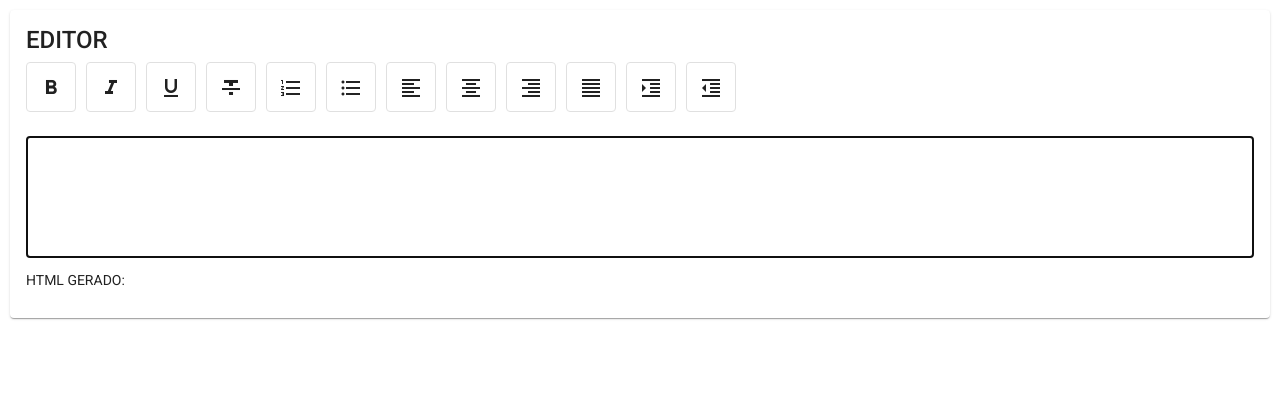
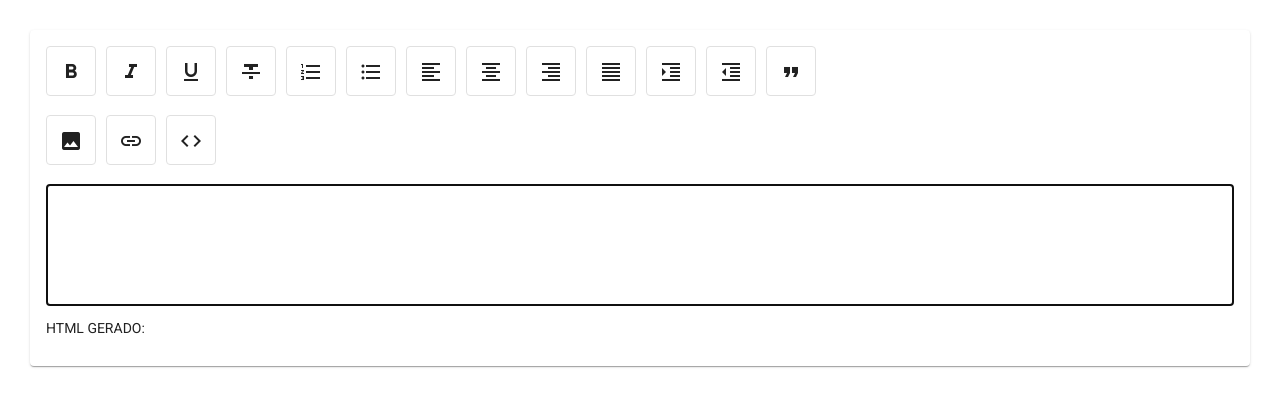
Before and after one commit to moraisvinny/htext-editor, an Angular app: page / in a window 1280 px wide. Shown: the top 406 px of the page. Built offline with nearby package versions, Linux system fonts and the light colour scheme.

Commit message:
add botoes imagem link e code

```diff
--- a/src/app/editor/editor.component.css
+++ b/src/app/editor/editor.component.css
@@ -1,6 +1,6 @@
 .botao {
   margin-right: 10px !important;
-  margin-bottom:10px !important;
+  margin-bottom:5px !important;
   display: inline-flex;
 }
 
--- a/src/app/editor/editor.component.html
+++ b/src/app/editor/editor.component.html
@@ -1,9 +1,6 @@
-<div style="padding: 10px">
+<div style="padding: 30px">
 
   <mat-card>
-    <mat-card-title>
-      EDITOR
-    </mat-card-title>
     <mat-card-content>
       <p>
         <mat-button-toggle class="botao" id="bold" mat-icon-button matTooltip="Negrito" [matTooltipShowDelay]="500" [matTooltipHideDelay]="200"
@@ -65,7 +62,28 @@
           (click)="executa('outdent')">
           <mat-icon aria-label="Remove Tabulação">format_indent_decrease</mat-icon>
         </mat-button-toggle>
+
+        <mat-button-toggle class="botao" id="quote" mat-icon-button matTooltip="Citação" [matTooltipShowDelay]="500" [matTooltipHideDelay]="200"
+          (click)="citacao()">
+          <mat-icon aria-label="Citação">format_quote</mat-icon>
+        </mat-button-toggle>
         <!-- <button mat-flat-button class="botao" (click)="executa('formatBlock', 'blockquote')">Citação</button> -->
+      </p>
+      <p>
+        <mat-button-toggle class="botao" id="imagem" mat-icon-button matTooltip="Inserir Imagem" [matTooltipShowDelay]="500" [matTooltipHideDelay]="200"
+          (click)="imagem()">
+          <mat-icon aria-label="Inserir Imagem">insert_photo</mat-icon>
+        </mat-button-toggle>
+
+        <mat-button-toggle class="botao" id="imagem" mat-icon-button matTooltip="Inserir Link" [matTooltipShowDelay]="500" [matTooltipHideDelay]="200"
+          (click)="link()">
+          <mat-icon aria-label="Inserir Link">insert_link</mat-icon>
+        </mat-button-toggle>
+
+        <mat-button-toggle class="botao" id="code" mat-icon-button matTooltip="Inserir Código" [matTooltipShowDelay]="500" [matTooltipHideDelay]="200"
+          (click)="code()">
+          <mat-icon aria-label="Inserir Código">code</mat-icon>
+        </mat-button-toggle>
       </p>
       <div contentEditable="true" class="entrada" #entrada (keyup)="pressionou()"></div>
       <p>HTML GERADO:</p>
--- a/src/app/editor/editor.component.ts
+++ b/src/app/editor/editor.component.ts
@@ -45,7 +45,11 @@ export class EditorComponent implements OnInit {
   }
 
   // TODO
-  syntaxHighlight(){
+  code(){
+
+  }
+  // TODO
+  link(rotulo, url) {
 
   }
 
```
